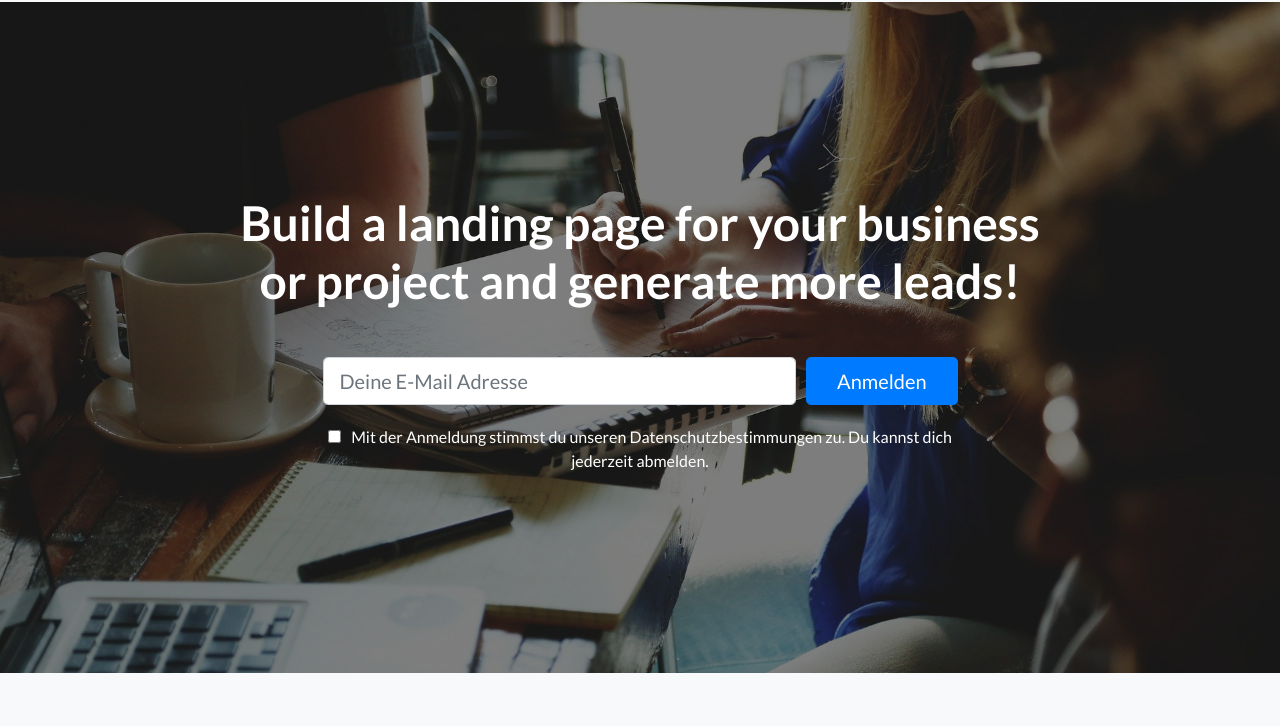
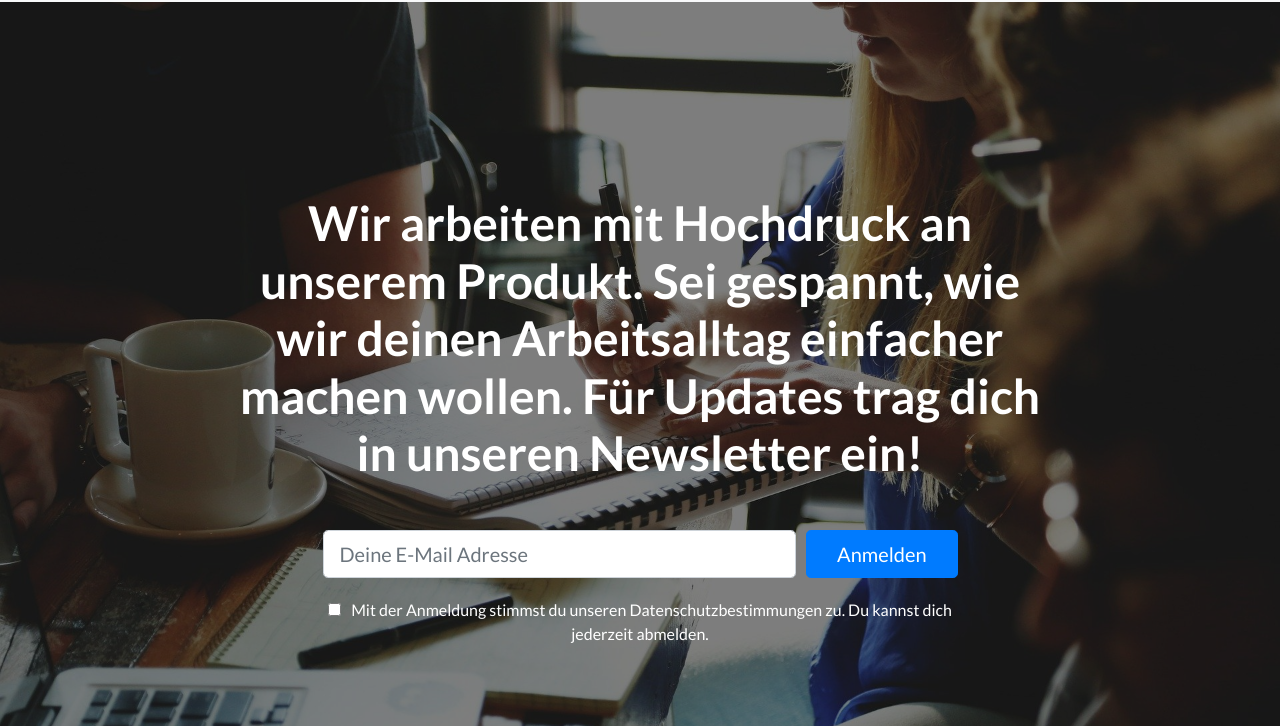
Before and after one commit to JustusFer/WebsiteSmartMait, a website: page index.html in a window 1280 px wide. Shown: the part 74-800 px from the top of the page. Drawn offline with Linux system fonts and the light colour scheme.

Commit message:
Update index.html
Aufruf für den Newsletter

```diff
--- a/index.html
+++ b/index.html
@@ -87,8 +87,8 @@
         <div class="row">
           <div class="col-xl-9 mx-auto">
             <h1 class="mb-5">
-              Build a landing page for your business or project and generate
-              more leads!
+              Wir arbeiten mit Hochdruck an unserem Produkt. Sei gespannt, wie wir deinen Arbeitsalltag einfacher machen wollen. Für Updates trag dich in unseren Newsletter ein!
+
             </h1>
           </div>
           <div class="col-md-10 col-lg-8 col-xl-7 mx-auto">
```
